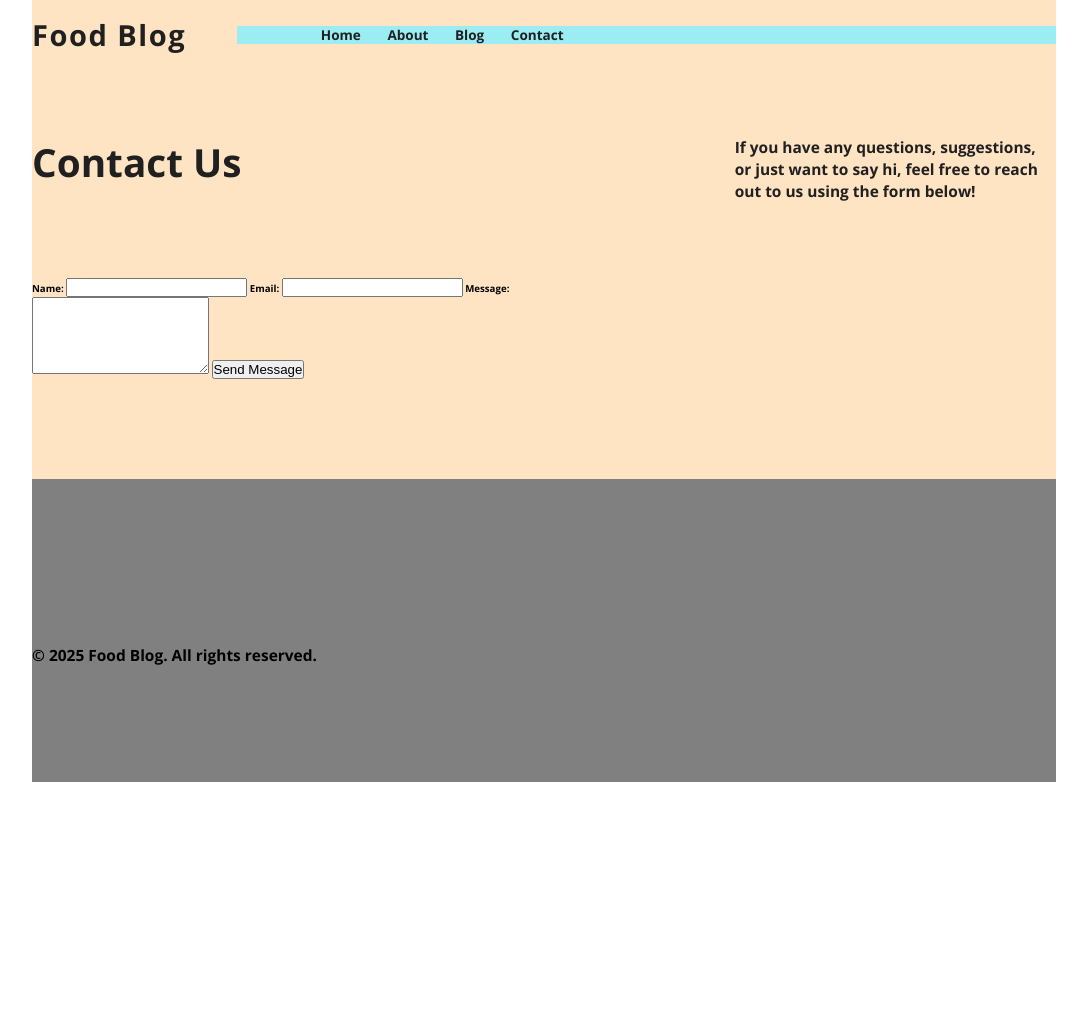
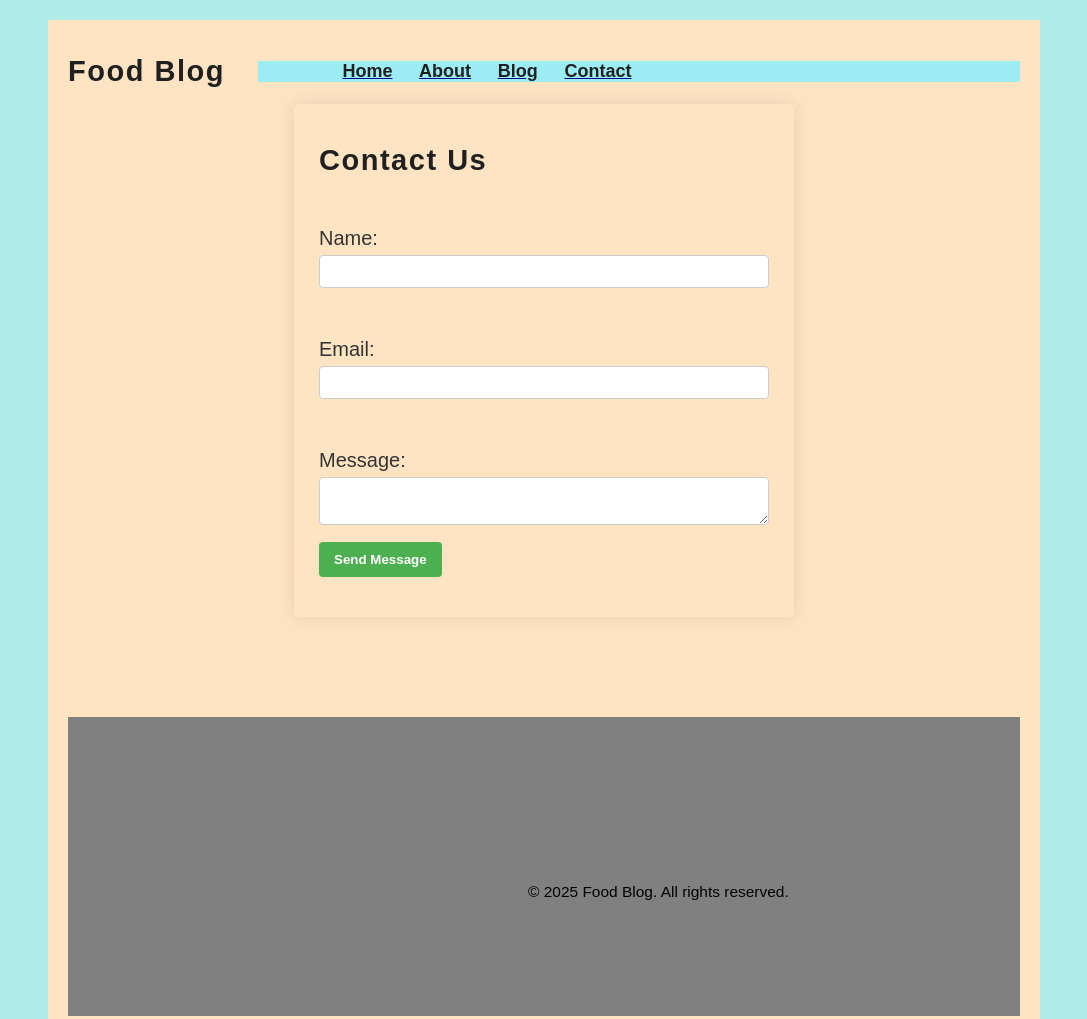
Before and after one commit to mrark1/Food-website, a plain HTML site: page contact.html in a window 1280 px wide. Shown: the top 1019 px of the page, without its empty margins (96-1183 px from the left). Before the commit the page ends 800 px from the top, so only its background shows below. Drawn offline with nearby package versions, Linux system fonts and the light colour scheme; a web font is replaced by a local one.

Commit message:
Enhance website layout and styling across multiple pages, including improved navigation, added contact form functionality, and updated blog content.

```diff
--- a/contact.html
+++ b/contact.html
@@ -5,41 +5,142 @@
   <meta name="viewport" content="width=device-width, initial-scale=1.0">
   <title>Contact Us - Food Blog</title>
   <link rel="stylesheet" href="style.css">
+  <style>
+    .site-container{
+      max-width: 1200px;
+      margin: 0 auto;
+      padding: 20px;
+    }
+    body {
+  font-family: Arial, sans-serif;
+  background-color: #b2ece9;
+  padding: 20px;
+}
+
+
+.contact-form {
+  background-color: bisque;
+  padding: 25px;
+  margin: auto;
+  max-width: 500px;
+  border-radius: 5px;
+  box-shadow: 0 0 20px rgba(0, 0, 0, 0.1);
+}
+
+.contact-form h2 {
+  margin-bottom: 15px;
+}
+
+.contact-form label {
+  display: block;
+  margin-top: 50px;
+}
+
+.contact-form input,
+.contact-form textarea {
+  width: 100%;
+  padding: 8px;
+  margin-top: 5px;
+  border: 1px solid #ccc;
+  border-radius: 4px;
+  box-sizing: border-box;
+}
+
+.contact-form button {
+  margin-top: 15px;
+  padding: 10px 15px;
+  background-color: #4CAF50;
+  color: white;
+  border: none;
+  border-radius: 4px;
+  cursor: pointer;
+}
+
+.contact-form button:hover {
+  background-color: #45a049;
+}
+
+#formMessage {
+  margin-top: 15px;
+  font-weight: bold;
+}
+.a1{
+  font-size: 20px;
+  color: #333;
+  margin-top: 10px;
+}
+  </style>
 </head>
 <body>
   <div class="site-container">
     <nav>
       <div class="logo"><h2>Food Blog</h2></div>
       <div class="menu">
-        <a href="index.html">Home</a>
-        <a href="about.html">About</a>
-        <a href="blog.html">Blog</a>
-        <a href="contact.html" class="active">Contact</a>
-      </div>
+        <a href="index.html" class="am">Home</a>
+        <a href="about.html" class="am">About</a>
+        <a href="blog.html" class="am">Blog</a>
+        <a href="contact.html" class="am">Contact</a>
+    </div>
     </nav>
+<div class="contact-form">
+  <h2>Contact Us</h2>
+  <form id="contactForm" action="https://formspree.io/f/xrbqbaqr"
+  method="POST">
+    <label for="name" class="a1">Name:</label>
+    <input type="text" id="name" name="name" required />
 
-    <main>
-      <h1>Contact Us</h1>
-      <p>If you have any questions, suggestions, or just want to say hi, feel free to reach out to us using the form below!</p>
-      <form action="#" method="POST" class="contact-form">
-        <label for="name">Name:</label>
-        <input type="text" id="name" name="name" required>
+    <label for="email" class="a1">Email:</label>
+    <input type="email" id="email" name="email" required />
 
-        <label for="email">Email:</label>
-        <input type="email" id="email" name="email" required>
+    <label for="message" class="a1">Message:</label>
+    <textarea id="message" name="message" required></textarea>
 
-        <label for="message">Message:</label>
-        <textarea id="message" name="message" rows="5" required></textarea>
+    <button type="submit"><b>Send Message</b></button>
+  </form>
+  <div id="formMessage"></div>
+</div>
 
-        <button type="submit">Send Message</button>
-      </form>
     </main>
 
     <footer>
-      <div class="footer-bottom">
+      <div class="footer-bottom", style="padding-left: 460px; font-weight: bolder;">
         <p>&copy; 2025 Food Blog. All rights reserved.</p>
       </div>
     </footer>
   </div>
+  <script>
+    document.getElementById('contactForm').addEventListener('submit', function(e) {
+  e.preventDefault(); // Prevent form from submitting
+
+  // Get form values
+  const name = document.getElementById('name').value.trim();
+  const email = document.getElementById('email').value.trim();
+  const message = document.getElementById('message').value.trim();
+  const formMessage = document.getElementById('formMessage');
+
+  // Simple validation
+  if (name === '' || email === '' || message === '') {
+    formMessage.style.color = 'red';
+    formMessage.textContent = 'Please fill in all fields.';
+    return;
+  }
+
+  // Basic email format validation
+  const emailPattern = /^[^ ]+@[^ ]+\.[a-z]{2,3}$/;
+  if (!email.match(emailPattern)) {
+    formMessage.style.color = 'red';
+    formMessage.textContent = 'Please enter a valid email address.';
+    return;
+  }
+
+  // If validation passes
+  formMessage.style.color = 'green';
+  formMessage.textContent = 'Your message has been sent successfully!';
+
+  // Reset form fields
+  document.getElementById('contactForm').reset();
+});
+
+  </script>
 </body>
 </html>
--- a/style.css
+++ b/style.css
@@ -24,7 +24,10 @@
     background-color: rgb(243, 137, 9);
 }
 */
-
+.thumbnailb{
+    width: 80px;
+    height: 80px;
+}
 .thumbnail{
     width: 30%;
     height: 30%;
@@ -188,8 +191,8 @@ nav .menu a{
 }
 .hero .content-box{
     position: absolute;
-    background-color: #fffffc;
-    padding: 32px;
+    background-color: #f8f8f5;
+   padding: 32px;
     width: 48%;
     top: 50%;
     left: 65%;
@@ -204,7 +207,7 @@ nav .menu a{
         left: 50%;
         transform: translate(-50%,-50%);
         width: 80%;
-        background-color: #fffffc;
+        background-color: #e9e9d0;
     }
 }
 main{
```
Also changed, not shown: about.html (+23 -7 lines), blog.html (+36 -16 lines), index.html (+3 -3 lines).
